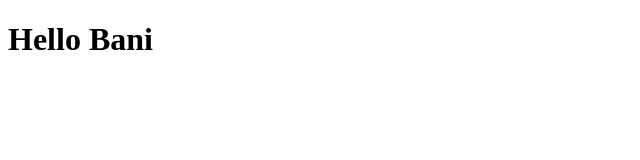
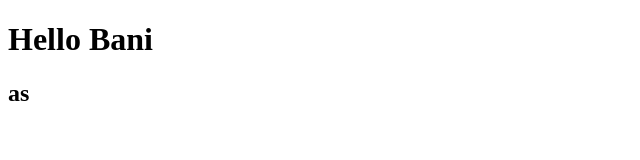
Before and after one commit to hitxav/learning, a plain HTML site: page index.html in a window 1280 px wide. Shown: the full height of the page, 0-640 px from the left. Drawn offline with Linux system fonts and the light colour scheme.

Commit message:
third hello

```diff
--- a/index.html
+++ b/index.html
@@ -1,3 +1,4 @@
 <!DOCTYPE html>
 <h1>Hello Bani</h1>
+<h2>as</h2>
 </html>
```
